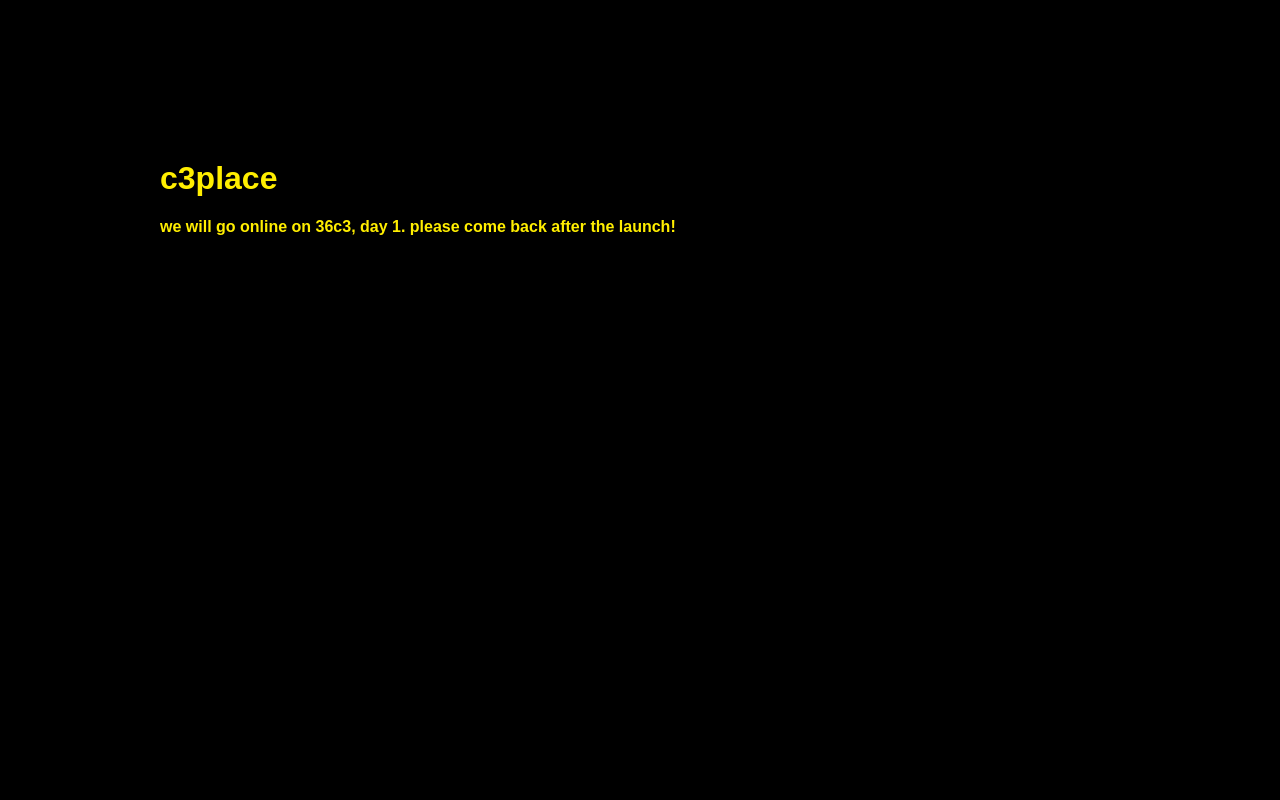
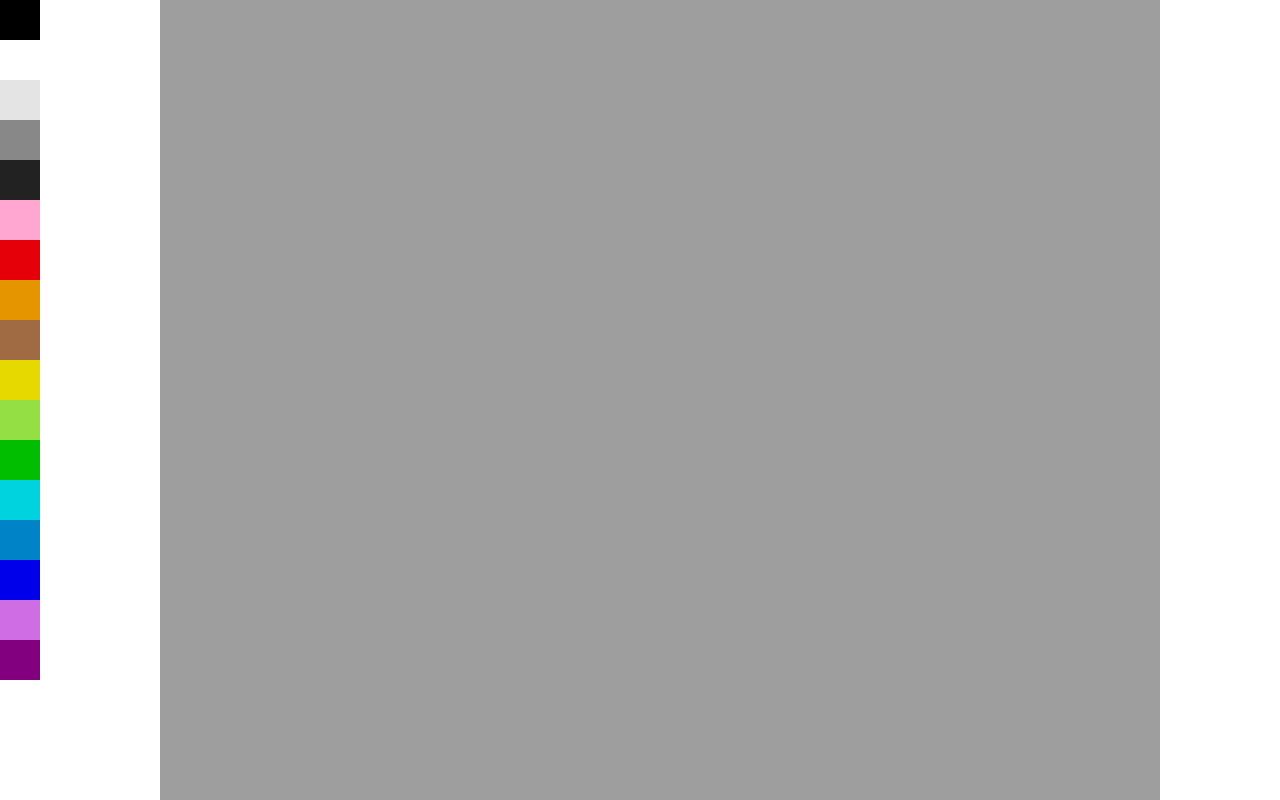
Before and after one commit to cpietsch/c3place, a Vue app in the folder frontend/: page / in a window 1280 px wide. Built offline with nearby package versions, Linux system fonts and the light colour scheme.

Commit message:
kiosk mode

```diff
--- a/frontend/package.json
+++ b/frontend/package.json
@@ -6,7 +6,7 @@
     "serve": "vue-cli-service serve",
     "build": "vue-cli-service build",
     "lint": "vue-cli-service lint",
-    "deploy": "gh-pages -d dist"
+    "deploy": "yarn build && gh-pages -d dist"
   },
   "dependencies": {
     "core-js": "^3.4.3",
@@ -14,11 +14,13 @@
     "d3-timer": "^1.0.10",
     "d3-zoom": "^1.8.3",
     "gh-pages": "^2.1.1",
-    "vue": "^2.6.10"
+    "vue": "^2.6.10",
+    "vue-router": "^3.1.3"
   },
   "devDependencies": {
     "@vue/cli-plugin-babel": "^4.1.0",
     "@vue/cli-plugin-eslint": "^4.1.0",
+    "@vue/cli-plugin-router": "^4.1.1",
     "@vue/cli-service": "^4.1.0",
     "babel-eslint": "^10.0.3",
     "eslint": "^5.16.0",
--- a/frontend/public/index.html
+++ b/frontend/public/index.html
@@ -8,15 +8,10 @@
     <title>c3place</title>
   </head>
   <body>
-    <style>
-      body {
-        margin: 10rem;
-        font-family: Arial, Helvetica, sans-serif;
-        color: #ffee00;
-        background-color: black;
-      }
-    </style>
-    <h1>c3place</h1>
-    <b>we will go online on 36c3, day 1. please come back after the launch!</b>
+    <noscript>
+      <strong>We're sorry but c3place doesn't work properly without JavaScript enabled. Please enable it to continue.</strong>
+    </noscript>
+    <div id="app"></div>
+    <!-- built files will be auto injected -->
   </body>
 </html>
--- a/frontend/src/App.vue
+++ b/frontend/src/App.vue
@@ -1,33 +1,9 @@
 <template>
   <div id="app">
-    <colors @color="changeColor" />
-    <c3canvas :color="color" />
+    <router-view class="view"></router-view>
   </div>
 </template>
 
-<script>
-import C3canvas from "./components/C3canvas.vue";
-import Colors from "./components/Colors.vue";
-
-export default {
-  name: "app",
-  data: function() {
-    return {
-      color: [255, 0, 0]
-    };
-  },
-  methods: {
-    changeColor: function(color) {
-      console.log(color);
-      this.color = color;
-    }
-  },
-  components: {
-    C3canvas,
-    Colors
-  }
-};
-</script>
 
 <style>
 body,
--- a/frontend/src/components/C3canvas.vue
+++ b/frontend/src/components/C3canvas.vue
@@ -102,7 +102,7 @@ export default {
     }
   },
   mounted: function() {
-    interval(this.loadImage, 5000);
+    interval(this.loadImage, 4000);
     this.loadImage();
     this.container = select(this.$refs.container).call(this.zoom);
     // .on("click", this.onClick);
--- /dev/null
+++ b/frontend/src/components/Draw.vue
@@ -0,0 +1,32 @@
+<template>
+  <div class="">
+    <colors @color="changeColor" />
+    <c3canvas :color="color" />
+  </div>
+</template>
+
+<script>
+import C3canvas from "./C3canvas.vue";
+import Colors from "./Colors.vue";
+
+export default {
+  name: "draw",
+  data: function() {
+    return {
+      color: [255, 0, 0]
+    };
+  },
+  methods: {
+    changeColor: function(color) {
+      console.log(color);
+      this.color = color;
+    }
+  },
+  components: {
+    C3canvas,
+    Colors
+  }
+};
+</script>
+
+<style scoped></style>
--- /dev/null
+++ b/frontend/src/components/Kiosk.vue
@@ -0,0 +1,18 @@
+<template>
+  <div class="">
+    <c3canvas />
+  </div>
+</template>
+
+<script>
+import C3canvas from "./C3canvas.vue";
+
+export default {
+  name: "kiosk",
+  components: {
+    C3canvas
+      }
+};
+</script>
+
+<style scoped></style>
--- a/frontend/src/main.js
+++ b/frontend/src/main.js
@@ -1,8 +1,10 @@
 import Vue from 'vue'
 import App from './App.vue'
+import router from './router'
 
 Vue.config.productionTip = false
 
 new Vue({
-  render: h => h(App),
+  router,
+  render: h => h(App)
 }).$mount('#app')
--- /dev/null
+++ b/frontend/src/router/index.js
@@ -0,0 +1,33 @@
+import Vue from 'vue'
+import VueRouter from 'vue-router'
+import Draw from '../components/Draw.vue'
+import Kiosk from '../components/Kiosk.vue'
+
+Vue.use(VueRouter)
+
+const routes = [
+  {
+    path: '/',
+    name: 'draw',
+    component: Draw
+  },
+  {
+    path: '/kiosk',
+    name: 'kiosk',
+    component: Kiosk
+  }
+  // {
+  //   path: '/about',
+  //   name: 'about',
+  //   // route level code-splitting
+  //   // this generates a separate chunk (about.[hash].js) for this route
+  //   // which is lazy-loaded when the route is visited.
+  //   component: () => import(/* webpackChunkName: "about" */ '../views/About.vue')
+  // }
+]
+
+const router = new VueRouter({
+  routes
+})
+
+export default router
--- /dev/null
+++ b/frontend/src/views/About.vue
@@ -0,0 +1,5 @@
+<template>
+  <div class="about">
+    <h1>This is an about page</h1>
+  </div>
+</template>
```
Also changed, not shown: frontend/src/views/Home.vue (added, +18 -0 lines), 1 other file (tests, documents, lock files or other folders).
